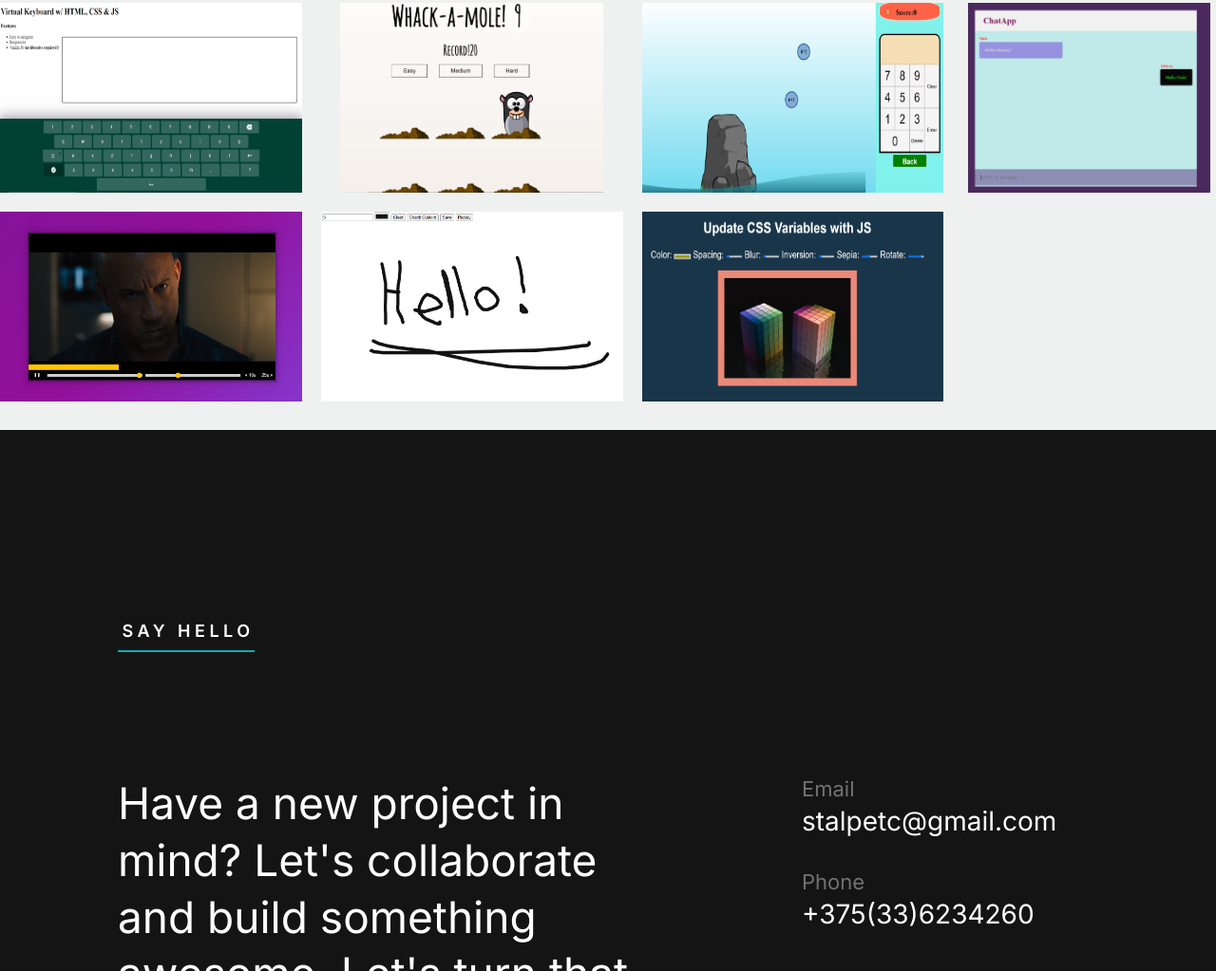
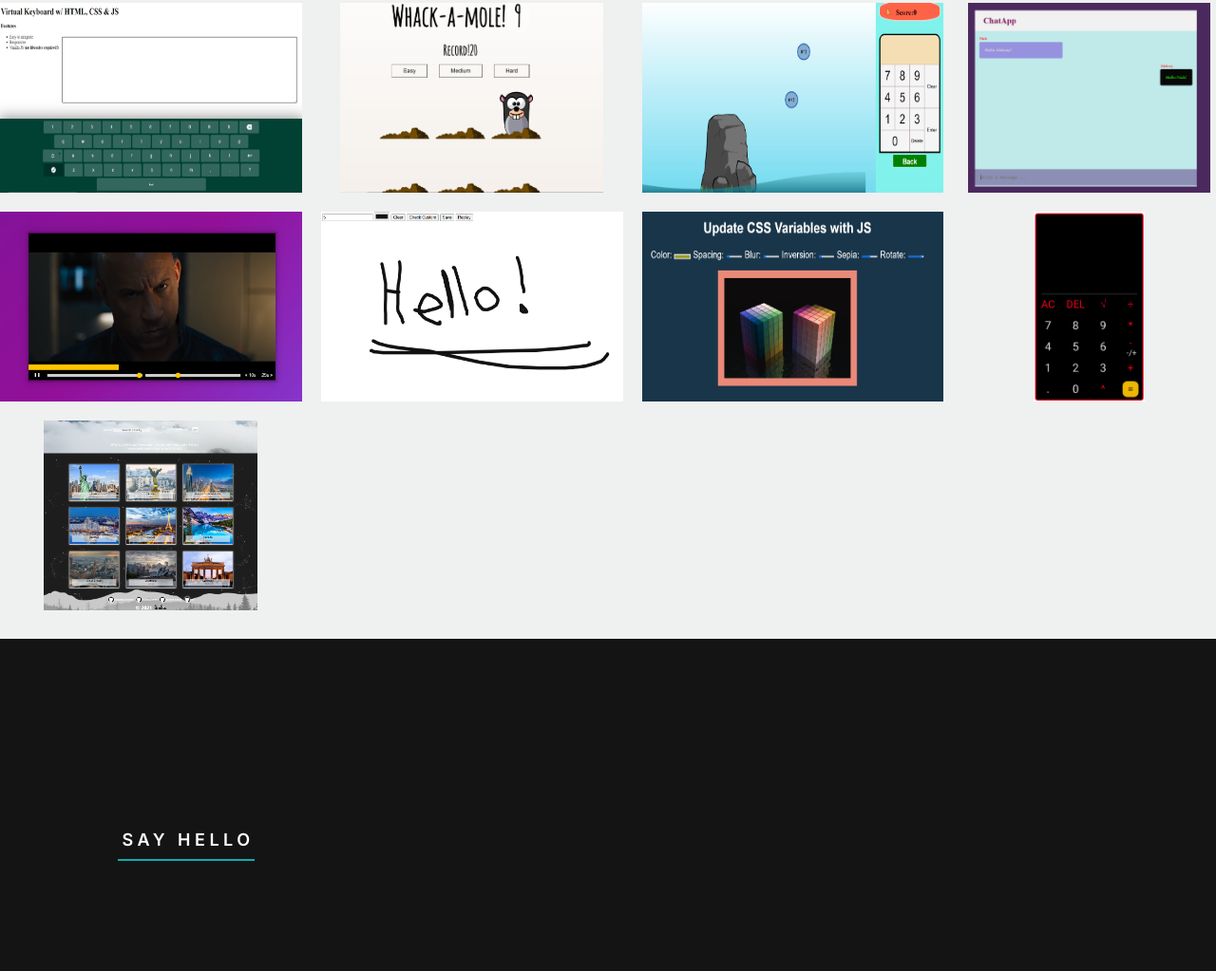
Before and after one commit to AlekseyGrimm/cv-res, a plain HTML site: page index.html in a window 1280 px wide. Shown: the part 4468-5491 px from the top of the page at 95% size. Drawn offline with Linux system fonts and the light colour scheme.

Commit message:
feat:add work

```diff
--- a/index.html
+++ b/index.html
@@ -236,7 +236,7 @@
         <li class="tab" data-id="CSS">CSS</li>
         <li class="tab" data-id="JavaScript">JavaScript</li>
         <li class="tab" data-id="Webpack">Webpack</li>
-        <li class="tab" data-id="Websocket">React</li>
+        <li class="tab" data-id="React">React</li>
     </ul>
     <div class="row collapse block-large-1-4 block-medium-1-3 block-tab-1-2 block-500-stack folio-list"></div>
     <div class="output">
@@ -250,10 +250,9 @@
             </a>
 
             <a href="https://github.com/AlekseyGrimm/rsschool-cv/tree/simple-singolo/SINGOLO" class="active"
-                data-id="JavaScript">
+                data-id="HTML">
                 <img src="./images/Singolo.png" alt="" />
             </a>
-
 
             <a href="https://github.com/AlekseyGrimm/rsschool-cv/tree/master/JS-Drum-Kit" class="active" data-id="CSS">
                 <img src="./images/Drum-kit.png" alt="">
@@ -290,6 +289,16 @@
             <a href="https://github.com/AlekseyGrimm/rsschool-cv/tree/master/CSS-Variables" class="active"
                 data-id="CSS">
                 <img src="./images/CSS-Variable.png" alt="" />
+            </a>
+
+            <a href="https://github.com/AlekseyGrimm/rsschool-cv/tree/Calculator/Calculator" class="active"
+            data-id="JavaScript">
+            <img src="./images/Calculator.png" alt="" />
+            </a>
+
+            <a href="https://uladzislaukutarkin.github.io/travel-app/#/" class="active"
+            data-id="React">
+            <img src="./images/Travel App.png" alt="" />
             </a>
         </section>
     </div>
```
Also changed, not shown: images/Travel App.png (added).
